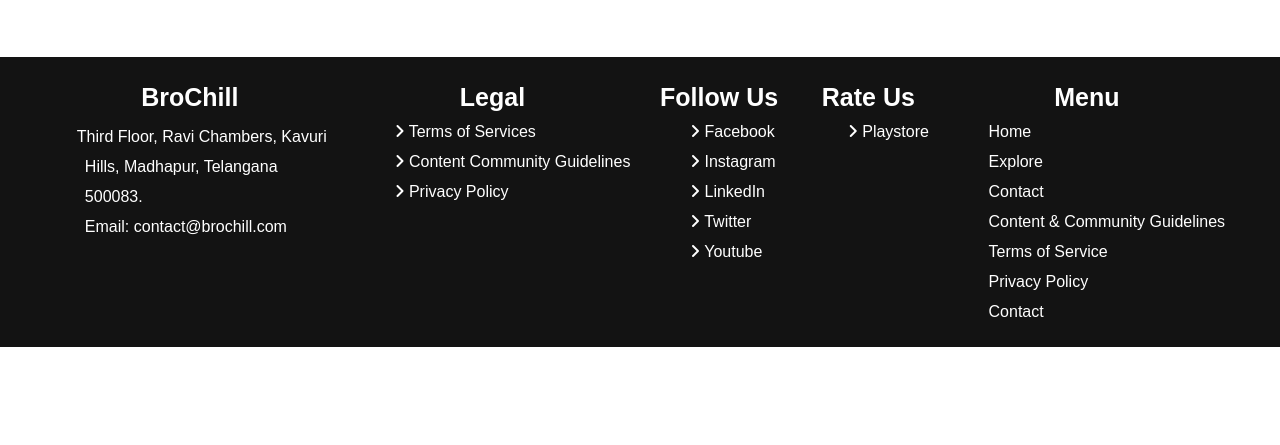
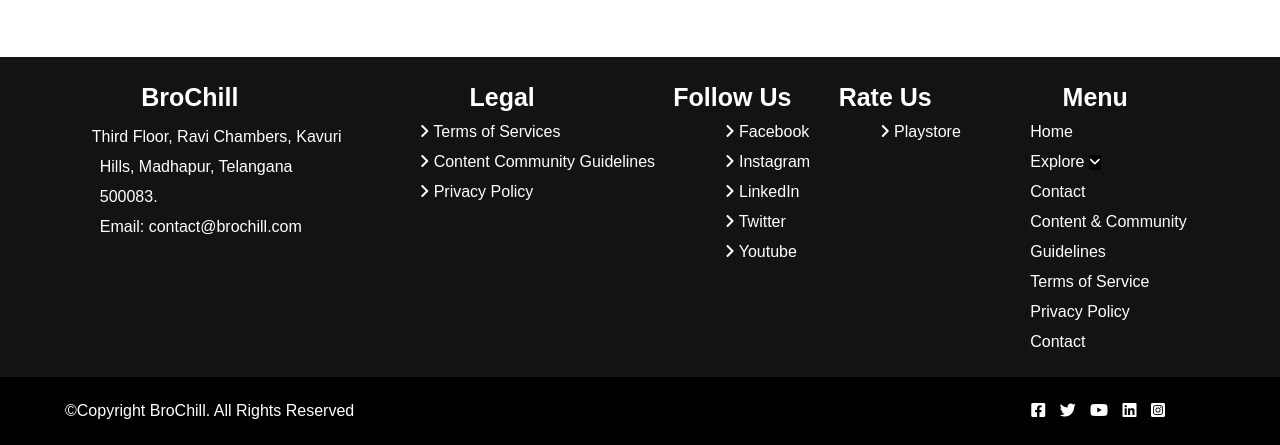
Before and after one commit to Prasanna-Sura/BroChill-project, a plain HTML site: page index.html in a window 1280 px wide. Shown: the part 2007-2452 px from the top of the page. Before the commit the page ends 2356 px from the top, so only its background shows below. Drawn offline with Linux system fonts and the light colour scheme; a web font is replaced by a local one.

Commit message:
footer added

```diff
--- a/index.html
+++ b/index.html
@@ -87,11 +87,15 @@
       </div>
     </div>
     <!-- Footer -->
+
     <div class="lists">
       <div class="footer">
         <!-- lists -->
+
+        <!-- Brochill -->
         <ul>
           <h3 class="foot-headings">BroChill</h3>
+
           <li class="first-list">
             <a
               href="https://www.google.co.in/maps/dir//Third+floor,+BroChill,+Ravi+chambers,+Kavuri+Hills,+Madhapur,+Telangana+500083/@17.437629,78.3939117,17.02z/data=!4m8!4m7!1m0!1m5!1m1!1s0x3bcb91d8495ad01f:0x3294d18b23ca98b5!2m2!1d78.3960273!2d17.4370576">
@@ -108,6 +112,8 @@
             >
           </li>
         </ul>
+
+        <!-- LEGAL -->
         <ul>
           <h3 class="foot-headings">Legal</h3>
           <li>
@@ -129,6 +135,8 @@
             >
           </li>
         </ul>
+
+        <!-- FOLLOW US -->
         <ul>
           <h3 class="foot-headings">Follow Us</h3>
           <li>
@@ -158,6 +166,8 @@
             >
           </li>
         </ul>
+
+        <!-- RATE US -->
         <ul>
           <h3 class="foot-headings">Rate Us</h3>
           <li>
@@ -168,34 +178,76 @@
             </a>
           </li>
         </ul>
-        <ul>
+
+        <!-- MENU -->
+        <ul class="ul-menu">
           <h3 class="foot-headings">Menu</h3>
           <li>
-            <a href="https://www.brochill.com/"> Home</a>
+            <a href="https://www.brochill.com/" class="anchor"> Home</a>
           </li>
           <li>
-            <a href="https://www.brochill.com/#"> Explore </a>
+            <a href="https://www.brochill.com/#" class="anchor"> Explore </a
+            ><button type="menu" id="fa-angle-down">
+              <i class="fa-solid fa-angle-down"></i>
+            </button>
           </li>
           <li>
-            <a href="https://www.brochill.com/contact/"> Contact</a>
-          </li>
-          <li>
-            <a href="https://www.brochill.com/content-community-guidelines/">
-              Content & Community Guidelines</a
+            <a href="https://www.brochill.com/contact/" class="anchor">
+              Contact</a
             >
           </li>
           <li>
-            <a href="https://www.brochill.com/terms-of-service/">
+            <a
+              href="https://www.brochill.com/content-community-guidelines/"
+              class="anchor">
+              Content & Community Guidelines
+            </a>
+          </li>
+          <li>
+            <a href="https://www.brochill.com/terms-of-service/" class="anchor">
               Terms of Service</a
             >
           </li>
           <li>
-            <a href="https://www.brochill.com/privacy-policy/">
+            <a href="https://www.brochill.com/privacy-policy/" class="anchor">
               Privacy Policy</a
             >
           </li>
-          <li><a href="https://www.brochill.com/contact/"></a> Contact</li>
+          <li>
+            <a href="https://www.brochill.com/contact/" class="anchor">
+              Contact</a
+            >
+          </li>
         </ul>
+      </div>
+    </div>
+    <!-- COPYRIGHTS -->
+    <div class="foot-end">
+      <div id="coprights">©Copyright BroChill. All Rights Reserved</div>
+      <div id="social">
+        <a
+          href="https://www.facebook.com/brochillofficial"
+          class="social-media">
+          <i class="fa-brands fa-square-facebook"></i>
+        </a>
+        <a href="https://twitter.com/BrochillApp" class="social-media">
+          <i class="fa-brands fa-twitter"></i>
+        </a>
+        <a
+          href="https://www.youtube.com/channel/UCsHUE4YO9T6qYjIwHkuVQVA"
+          class="social-media">
+          <i class="fa-brands fa-youtube"></i>
+        </a>
+        <a
+          href="https://www.linkedin.com/company/brochill/mycompany/"
+          class="social-media">
+          <i class="fa-brands fa-linkedin"></i>
+        </a>
+        <a
+          href="https://www.instagram.com/brochillofficial/"
+          class="social-media">
+          <i class="fa-brands fa-square-instagram"></i>
+        </a>
       </div>
     </div>
   </body>
--- a/styles.css
+++ b/styles.css
@@ -9,10 +9,10 @@ body {
   padding: 0;
   box-sizing: border-box;
 }
-.body-flex {
+/* .body-flex {
   display: flex;
   justify-content: center;
-}
+} */
 h1 {
   font-size: 55px;
   font-weight: 600;
@@ -52,6 +52,7 @@ h1 {
 }
 .article-content {
   display: flex;
+  flex-wrap: wrap;
   margin-top: 20px;
   border: 0px solid black;
   margin: 0px 40px 10px 80px;
@@ -79,6 +80,7 @@ h1 {
 
 .footer {
   display: flex;
+  flex-wrap: wrap;
   justify-content: space-around;
   line-height: 40px;
   padding: 20px;
@@ -92,11 +94,12 @@ ul {
   font-size: 25px;
   font-weight: 600;
   text-align: center;
-  margin-right: 10px;
+  margin-left: -20px;
+  /* gap: 5rem; */
 }
 
 li {
-  margin-left: 30px;
+  margin-left: 50px;
   line-height: 30px;
 }
 a {
@@ -112,3 +115,33 @@ a:hover {
   text-indent: -8px;
   padding-top: 5px;
 }
+.anchor:hover {
+  color: white;
+}
+.ul-menu {
+  width: 250px;
+}
+button {
+  border: 0px solid black;
+  background-color: black;
+  color: white;
+}
+
+.foot-end {
+  background-color: black;
+  color: white;
+  display: flex;
+  justify-content: space-between;
+  margin-top: -2px;
+  padding: 25px;
+}
+
+.social-media {
+  margin-left: 10px;
+}
+#coprights {
+  margin-left: 40px;
+}
+#social {
+  margin-right: 90px;
+}
```
